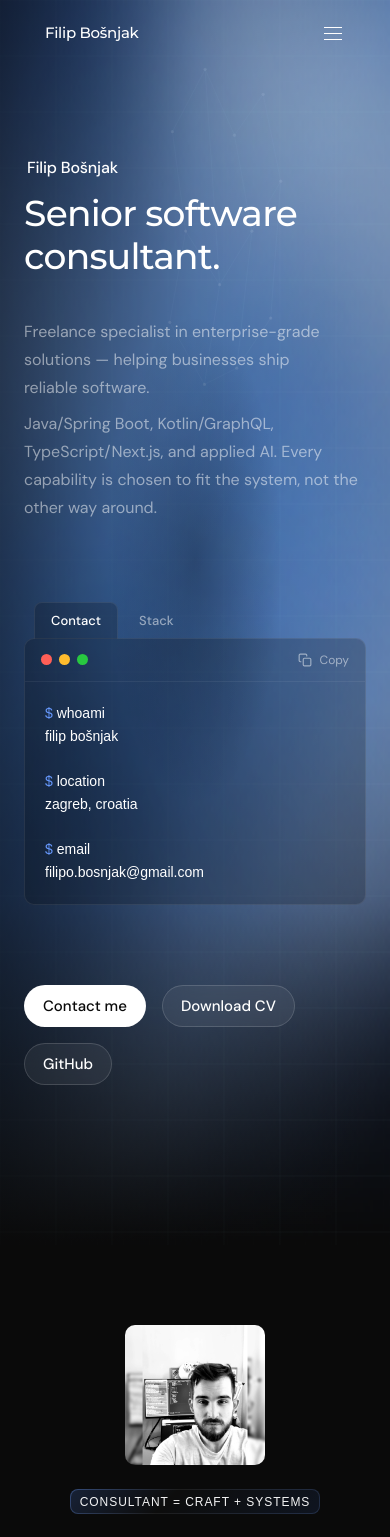
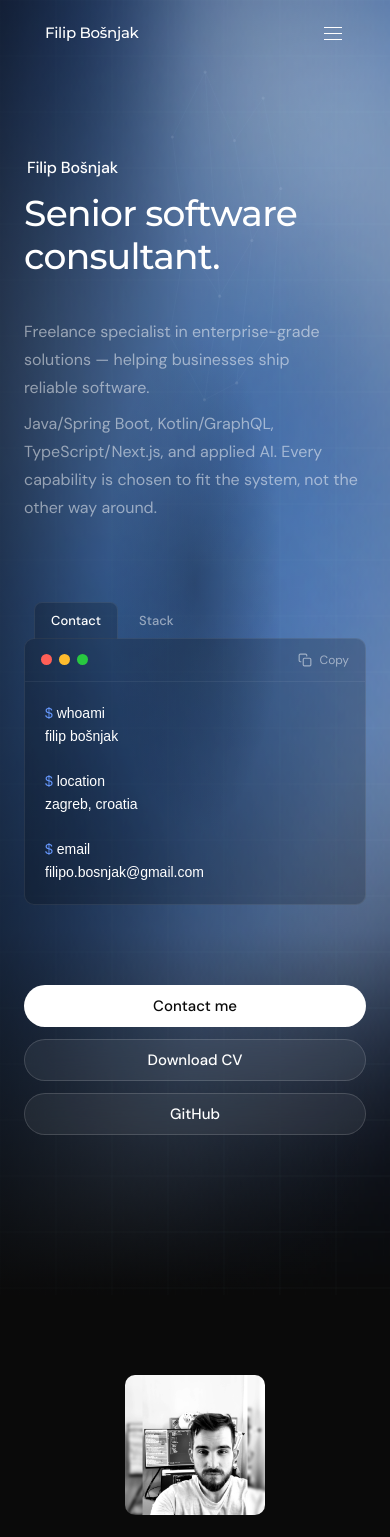
Before and after one commit to filipbosnjak/portfolio-next-ts, a Next.js app: page / in a window 390 px wide. Shown: the top 1537 px of the page. Built offline with nearby package versions, Linux system fonts and the light colour scheme; a web font is replaced by a local one.

Commit message:
Stack the mobile hero buttons vertically.
Contact me / Download CV / GitHub now render as full-width stacked
buttons with centered labels on small screens.

```diff
--- a/components/Hero.tsx
+++ b/components/Hero.tsx
@@ -192,18 +192,22 @@ const Hero = () => {
           </div>
         </div>
 
-        <div className="order-3 flex flex-wrap items-center gap-4 md:hidden">
-          <a href="#contact" className="ds-btn ds-btn-primary ds-btn-m">
+        <div className="order-3 flex flex-col items-stretch gap-3 md:hidden">
+          <a href="#contact" className="ds-btn ds-btn-primary ds-btn-m justify-center">
             Contact me
           </a>
-          <a href={site.resume} download className="ds-btn ds-btn-secondary ds-btn-m">
+          <a
+            href={site.resume}
+            download
+            className="ds-btn ds-btn-secondary ds-btn-m justify-center"
+          >
             Download CV
           </a>
           <a
             href={site.github}
             target="_blank"
             rel="noreferrer"
-            className="ds-btn ds-btn-secondary ds-btn-m"
+            className="ds-btn ds-btn-secondary ds-btn-m justify-center"
           >
             GitHub
           </a>
```
